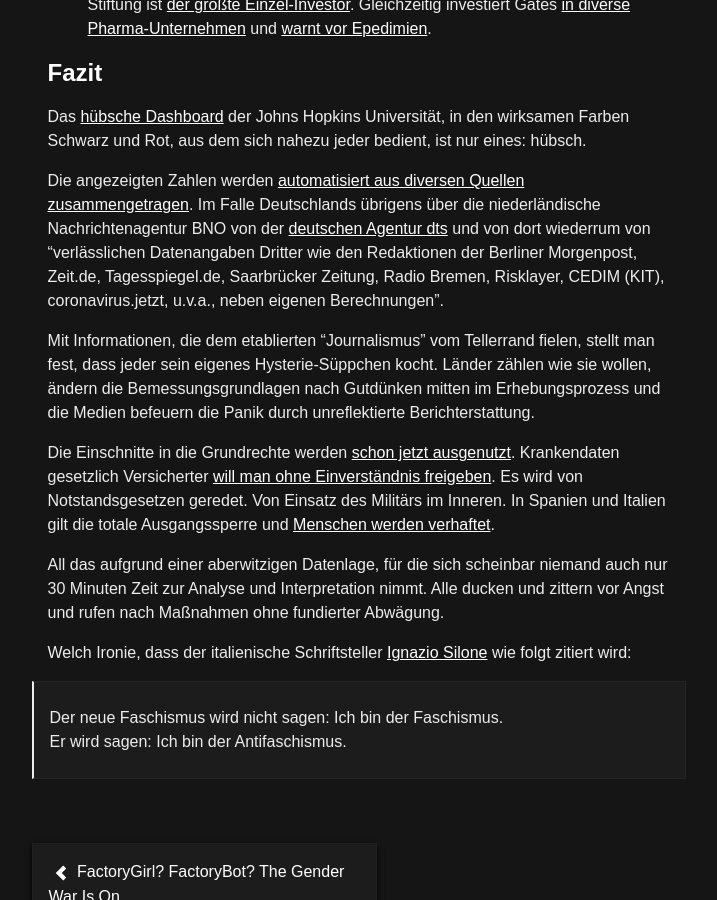
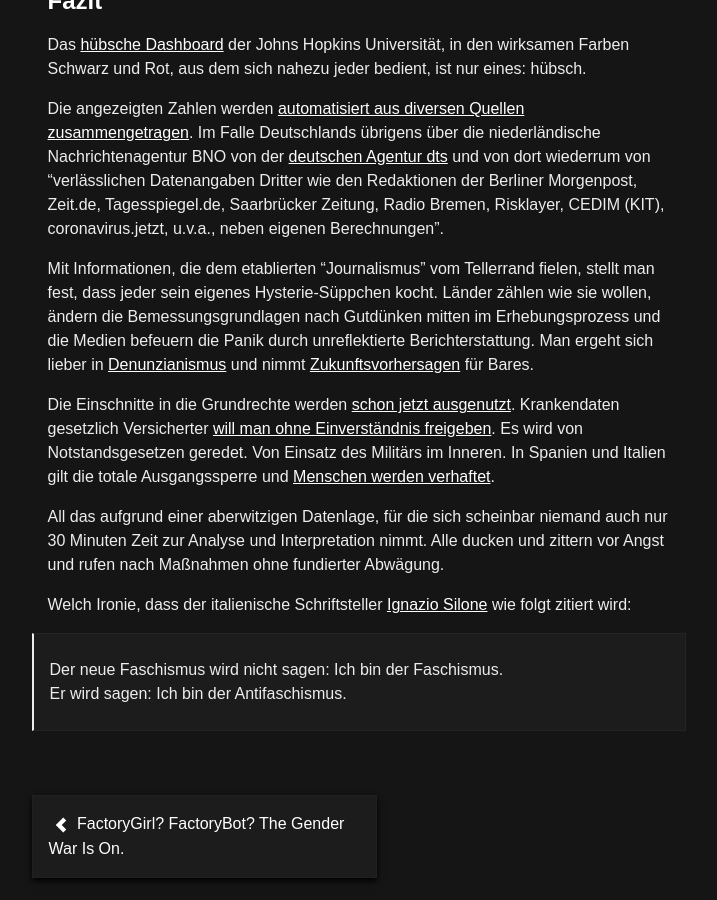
Before and after one commit to glaszig/glaszig.github.io, a Jekyll site: the page built from _posts/2020-03-31-malen-nach-zahlen.md, in a window 1280 px wide and 900 px high, scrolled down 6312 px. Shown: the whole window, without its empty margins (281-998 px from the left). Built offline with Jekyll 4.4.1, drawn with Linux system fonts in a browser that asks for light colours; some of the changed text lies outside the part shown.

Commit message:
wording, more references

```diff
--- a/_posts/2020-03-31-malen-nach-zahlen.md
+++ b/_posts/2020-03-31-malen-nach-zahlen.md
@@ -251,7 +248,8 @@
 stellt man fest, dass jeder sein eigenes Hysterie-Süppchen kocht.
 Länder zählen wie sie wollen, ändern die Bemessungsgrundlagen nach Gutdünken
 mitten im Erhebungsprozess und die Medien befeuern die Panik durch
-unreflektierte Berichterstattung.
+unreflektierte Berichterstattung. Man ergeht sich lieber in [Denunzianismus][denunzianismus]
+und nimmt [Zukunftsvorhersagen][zukunft] für Bares.
 
 Die Einschnitte in die Grundrechte werden [schon jetzt ausgenutzt][hass-gesetze].
 Krankendaten gesetzlich Versicherter [will man ohne Einverständnis freigeben][krankendaten].
@@ -288,6 +286,8 @@
 [italy-influenza-collapse]: https://milano.corriere.it/notizie/cronaca/18_gennaio_10/milano-terapie-intensive-collasso-l-influenza-gia-48-malati-gravi-molte-operazioni-rinviate-c9dc43a6-f5d1-11e7-9b06-fe054c3be5b2.shtml?refresh_ce-cp
 [eu-mortality]: https://de.statista.com/statistik/daten/studie/162187/umfrage/sterbefaelle-in-den-eu-laendern/
 [dts]: http://www.dts-nachrichtenagentur.de/corona-fallzahlen
+[denunzianismus]: https://taz.de/Corona-Zweifler-Wolfgang-Wodarg/!5674257/
+[zukunft]: https://www.focus.de/gesundheit/news/christian-drosten-vs-wolfgang-wodarg-drosten-zerlegt-thesen-von-lungenarzt_id_11788299.html
 [coronabonds]: https://lostineu.eu/coronabonds-gentiloni-widerspricht-leyen/
 [gentiloni]: https://de.wikipedia.org/wiki/Paolo_Gentiloni
 [h1n1]: https://www.youtube.com/watch?v=ZJfCdyT5f7U
```
Also changed, not shown: other parts of _posts/2020-03-31-malen-nach-zahlen.md (+2 -5 lines).
